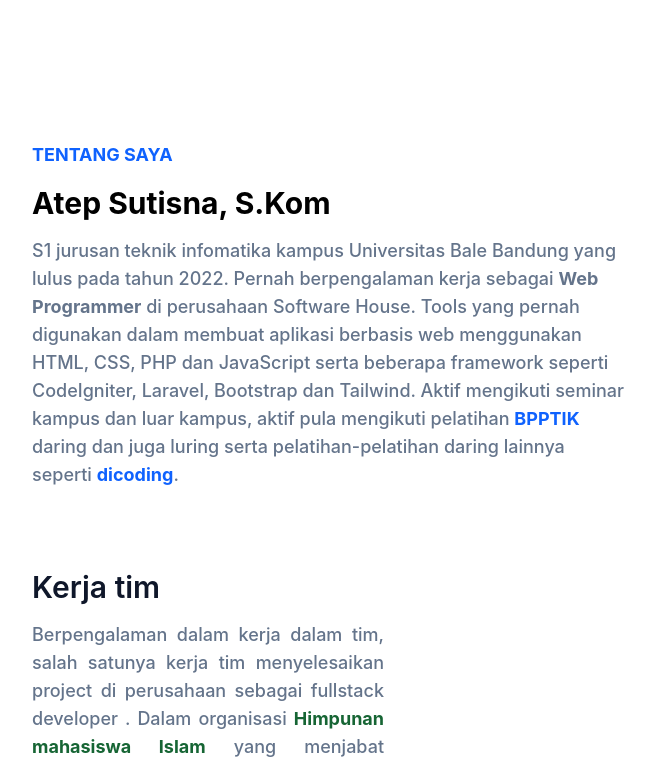
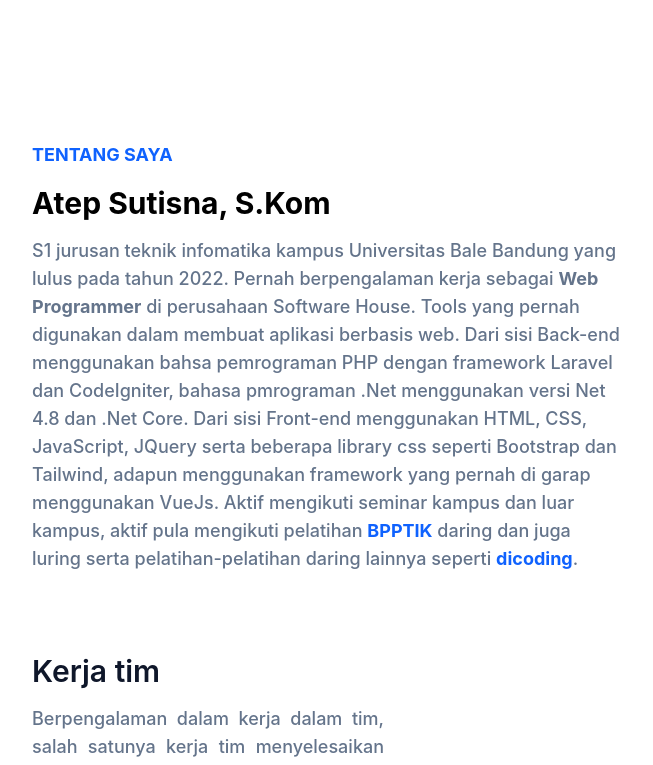
Before and after one commit to atepsutisna2212/portfolio, a website: page index.html in a window 1280 px wide. Shown: the part 485-1250 px from the top of the page, without its empty margins (0-653 px from the left). Drawn offline with Linux system fonts and the light colour scheme.

Commit message:
change text my info

```diff
--- a/index.html
+++ b/index.html
@@ -130,8 +130,7 @@
                         class="font-medium text-base text-secondary max-w-3xl lg:text-lg text-justify  dark:text-slate-400">
                         S1 jurusan teknik infomatika kampus Universitas Bale Bandung yang lulus pada tahun 2022. Pernah
                         berpengalaman kerja sebagai <b>Web Programmer</b> di perusahaan Software House. Tools yang pernah
-                        digunakan dalam membuat aplikasi berbasis web menggunakan HTML, CSS, PHP dan JavaScript serta
-                        beberapa framework seperti CodeIgniter, Laravel, Bootstrap dan Tailwind. Aktif mengikuti seminar
+                        digunakan dalam membuat aplikasi berbasis web. Dari sisi Back-end menggunakan bahsa pemrograman PHP dengan framework Laravel dan CodeIgniter, bahasa pmrograman .Net menggunakan versi Net 4.8 dan .Net Core. Dari sisi Front-end menggunakan HTML, CSS, JavaScript, JQuery serta beberapa library css seperti Bootstrap dan Tailwind, adapun menggunakan framework yang pernah di garap menggunakan VueJs. Aktif mengikuti seminar
                         kampus dan luar kampus, aktif pula mengikuti pelatihan <a
                             href="https://digitalent.kominfo.go.id/#" target="_blank"
                             class="font-bold text-primary">BPPTIK</a> daring dan juga luring serta pelatihan-pelatihan
```
Also changed, not shown: 1 other file.
